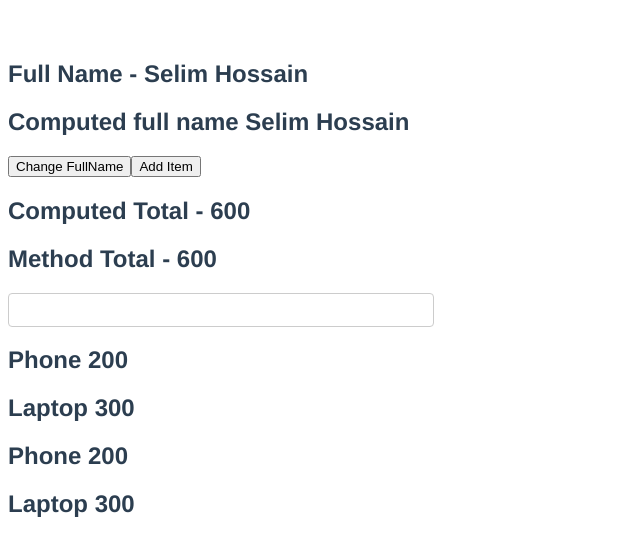
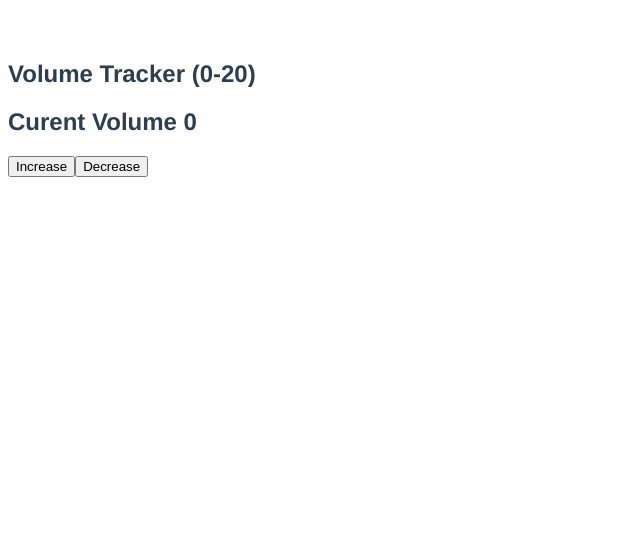
Before and after one commit to SelimReza1/vue-basic, a Vue app: page / in a window 1280 px wide. Shown: the top 556 px of the page, without its empty margins (0-640 px from the left). Built offline with nearby package versions, Linux system fonts and the light colour scheme.

Commit message:
watchers

```diff
--- a/src/App.vue
+++ b/src/App.vue
@@ -1,15 +1,10 @@
 <template>
- <h2>Full Name - {{firstName}} {{lastName}}</h2>
-<h2>Computed full name {{fullName}}</h2>
-  <button @click="changeFullName">Change FullName</button>
-  <button @click="items.push({id:4,title:'keyboard',price:50})">Add Item</button>
-  <h2>Computed Total - {{total}}</h2>
-  <h2>Method Total - {{getTotal()}}</h2>
-  <input type="text" v-model="country">
-  <template v-for="item in items" :key="item.id">
-    <h2 v-if="item.price >100">{{item.title}} {{item.price}}</h2>
-  </template>
-  <h2 v-for="item in expensiveItems" :key="item.id">{{item.title}} {{item.price}}</h2>
+<h2>Volume Tracker (0-20)</h2>
+  <h2>Curent Volume {{volume}}</h2>
+  <div>
+    <button @click="volume +=2">Increase</button>
+    <button @click="volume -=2">Decrease</button>
+  </div>
 </template>
 
 <script>
@@ -18,57 +13,22 @@
   name: 'App',
   data() {
     return{
-    firstName: 'Selim',
-      lastName: 'Hossain',
-      items: [
-        {
-          id: 1,
-          title: 'TV',
-          price: 100,
-        },
-        {
-          id: 2,
-          title: 'Phone',
-          price: 200,
-        },
-        {
-          id: 3,
-          title: 'Laptop',
-          price: 300,
-        },
-      ],
-      country:''
+        volume: 0,
     }
   },
   methods: {
-    getTotal(){
-      console.log('get total method');
-      return this.items.reduce((total, curr) =>(total = total + curr.price), 0);
-    },
-    changeFullName(){
-      this.fullName = 'Mikel Clark';
-    }
+
   },
   computed: {
-    fullName: {
-      get(){
-        return this.firstName +' '+ this.lastName;
-      },
-      set(value){
-        const names = value.split(' ');
-        this.firstName = names[0],
-            this.lastName = names[1]
+
+  },
+  watch:{
+    volume(newValue, oldValue){
+      if(newValue > oldValue && newValue === 16){
+        alert('Listening to a high volume for a long time may damage your hearing');
       }
-
-    },
-    total(){
-      console.log('total computed property');
-      return this.items.reduce((total, curr) =>(total = total + curr.price), 0);
-    },
-    expensiveItems(){
-      return this.items.filter(item => item.price > 100);
     }
-  },
+  }
 }
 </script>
 
```
